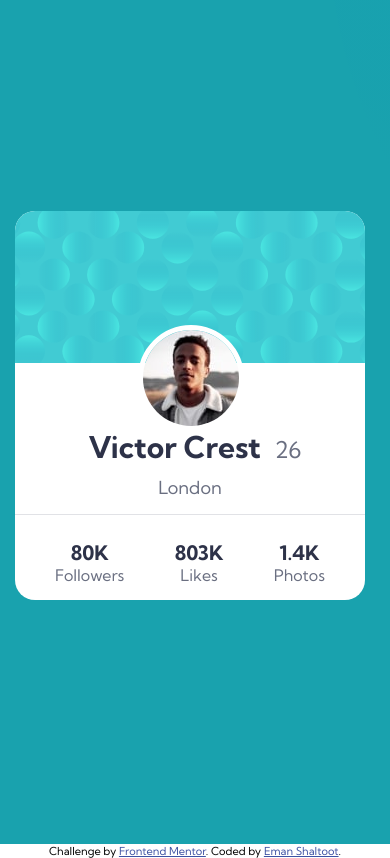
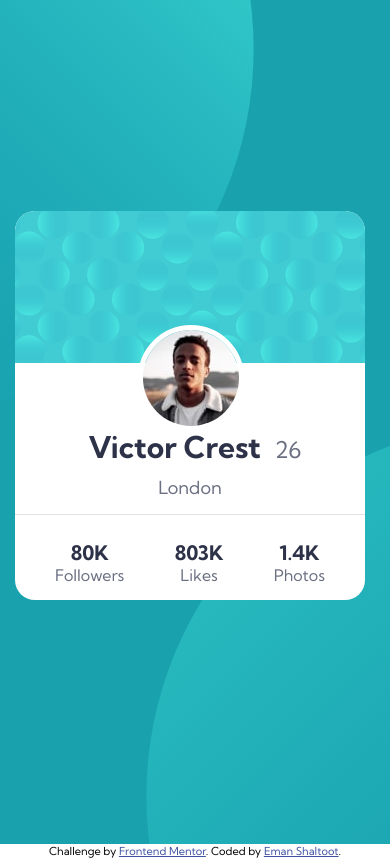
Before and after one commit to Eman-Abdallah/Profile-card-component, a plain HTML site: page index.html in a window 390 px wide. Drawn offline with Linux system fonts and the light colour scheme.

Commit message:
fix background

```diff
--- a/index.html
+++ b/index.html
@@ -40,7 +40,7 @@
         .second {
             background-image: url(./images/bg-pattern-bottom.svg);
             background-repeat: no-repeat;
-            background-position-x: 199%;
+            background-position-x: 185%;
             background-position-y: top;
             width: 100%;
             height: 50vh;
@@ -143,6 +143,14 @@
         }
 
         @media (max-width: 400px) {
+            .first {
+                background-position-x: 138%;
+                background-size: 747px;
+            }
+            .second {
+                background-position-x: -41%;
+                background-size: 747px;
+            }
             .card {
                 top: 25%;
                 left: 15px;
```
